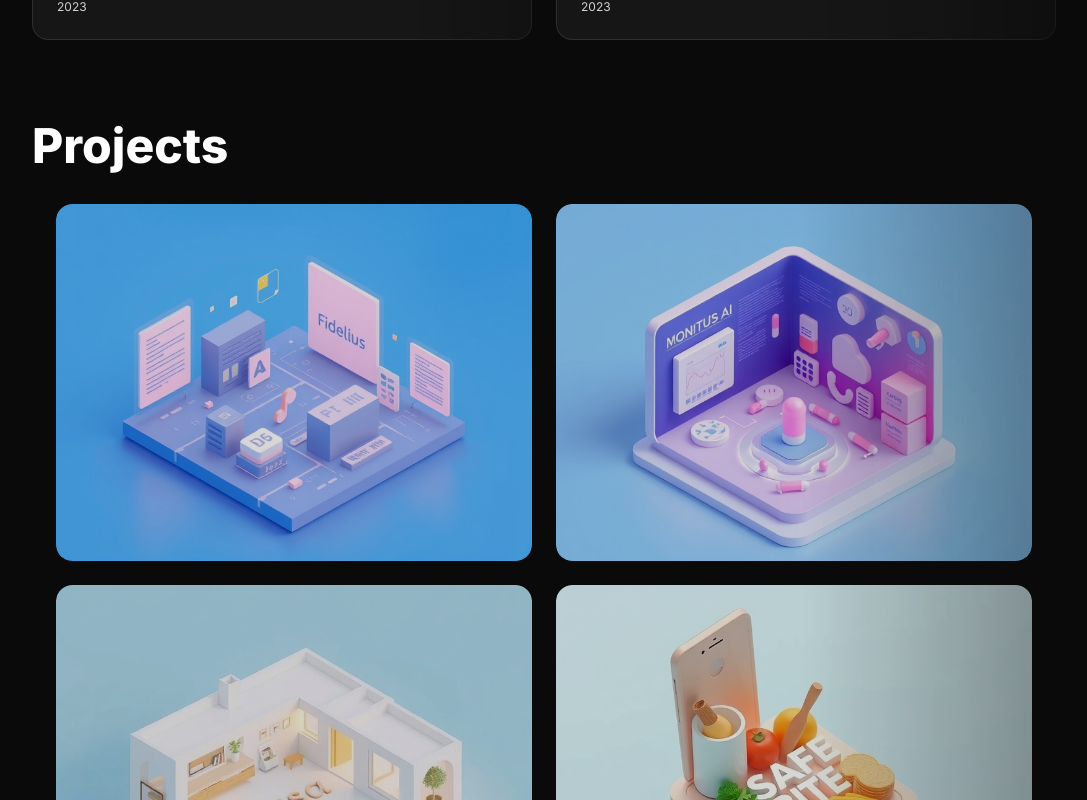
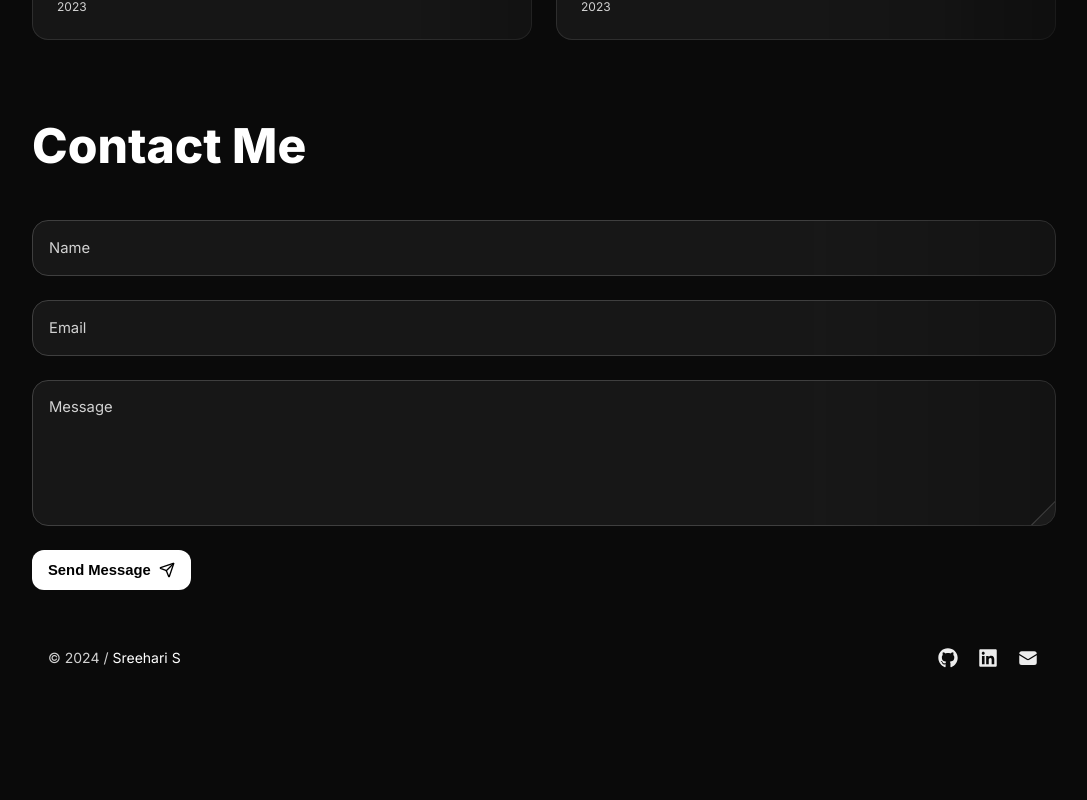
Before and after one commit to Sreehari78/Portfolio, a Next.js app: page /en in a window 1280 px wide. Shown: the part 1160-1960 px from the top of the page, without its empty margins (96-1183 px from the left). After the commit the page ends 1846 px from the top, so only its background shows below. Built offline with nearby package versions, Linux system fonts and the light colour scheme.

Commit message:
fix: comment out RevealFx components in Projects section

```diff
--- a/src/app/[locale]/page.tsx
+++ b/src/app/[locale]/page.tsx
@@ -234,7 +234,7 @@ export default function Home({
       </RevealFx>
 
       {/* Projects Section */}
-      <RevealFx translateY='16' delay={0.6}>
+      {/* <RevealFx translateY='16' delay={0.6}>
         <Heading variant='display-strong-m' className='mb-8'>
           Projects
         </Heading>
@@ -277,7 +277,7 @@ export default function Home({
             </a>
           ))}
         </Grid>
-      </RevealFx>
+      </RevealFx> */}
 
       {/* Contact Form Section */}
       <RevealFx translateY='16' delay={0.8}>
```
